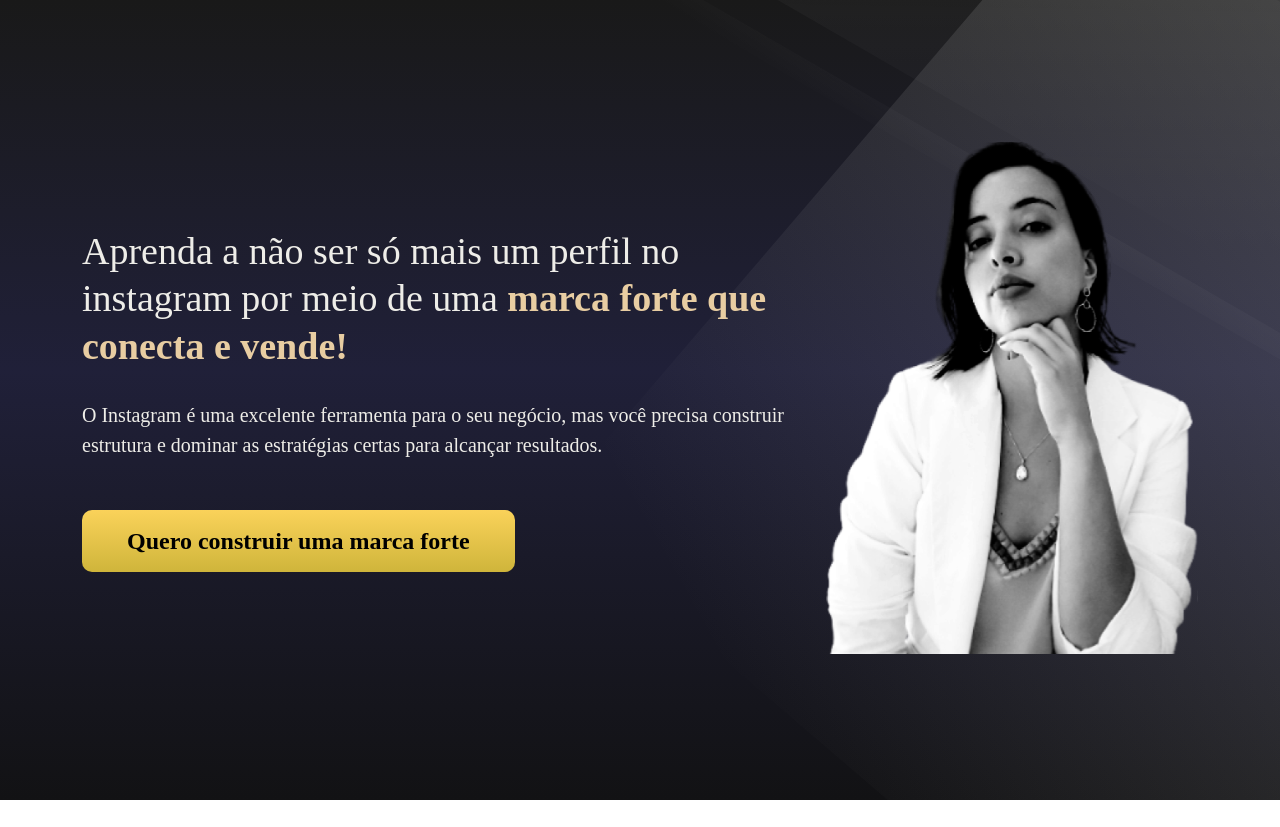
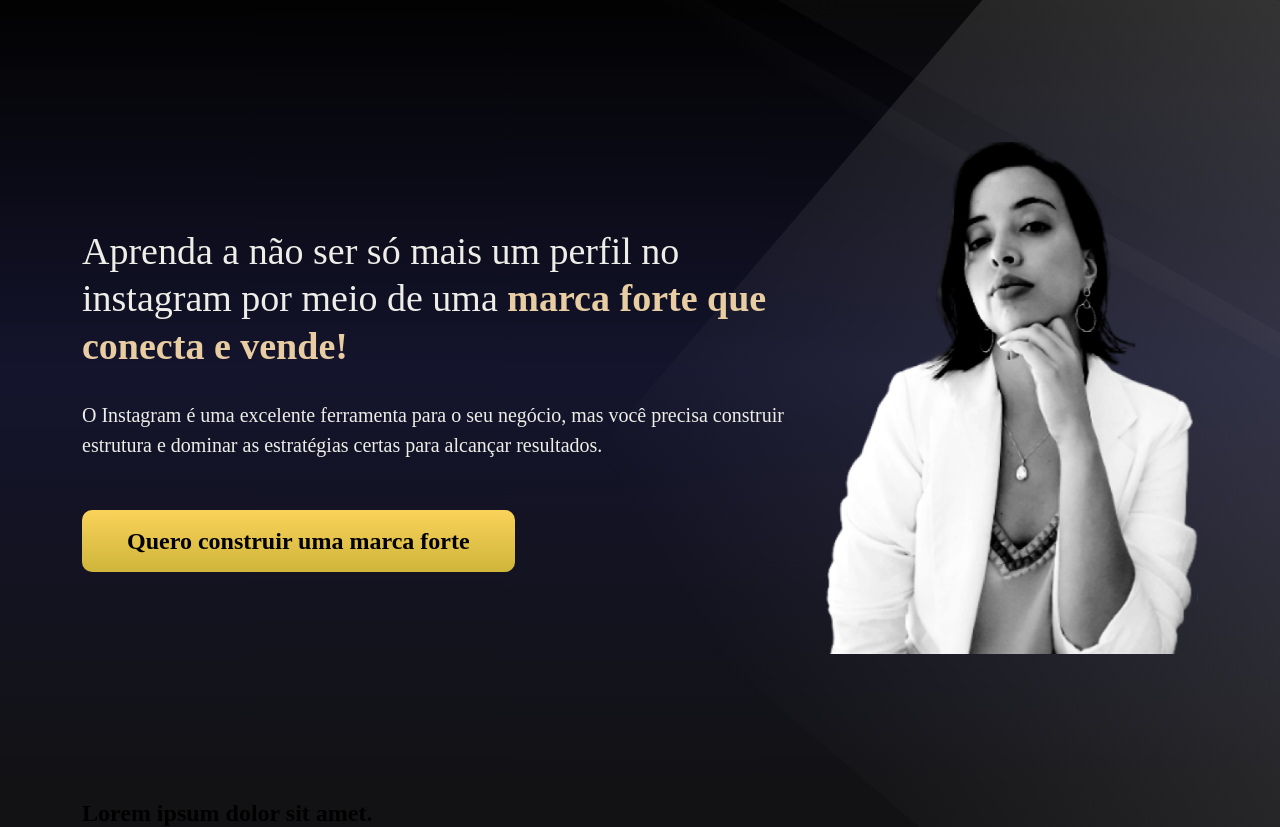
Before and after one commit to rodrigoanastacio/DS_intense, a Next.js app: page / in a window 1280 px wide. Before the commit the page ends 800 px from the top, so only its background shows below. Built offline with nearby package versions, Linux system fonts and the light colour scheme; a web font is replaced by a local one.

Commit message:
Adjusted styles

```diff
--- a/components/Hero/styles.module.scss
+++ b/components/Hero/styles.module.scss
@@ -1,7 +1,7 @@
 .hero {
   width: 100vw;
   min-height: 100vh;
-  padding: 80px 0;
+  padding: 80px auto;
   background: linear-gradient(
     180deg,
     rgba(0, 0, 0, 0.9) 0%,
@@ -10,18 +10,6 @@
   );
   z-index: -1;
   display: flex;
-
-  &::before {
-    content: '';
-    background: url(../../public/shape.svg) no-repeat right top;
-    background-size: 60%;
-    height: 100%;
-    width: 100%;
-    display: block;
-    position: absolute;
-    right: 0;
-    top: 0;
-  }
 }
 
 .container {
--- a/pages/index.js
+++ b/pages/index.js
@@ -7,11 +7,19 @@
 
 export default function Home() {
   return (
+    <>
       <Hero>
         <Headline />
         <div className={styles.img}>
           <img src="dayane-silva.svg" alt="Dayane Silva" />
         </div>
       </Hero>
+
+      <section>
+        <div className={styles.container}>
+          <h2>Lorem ipsum dolor sit amet.</h2>
+        </div>
+      </section>
+    </>
   );
 }
--- a/styles/Home.module.scss
+++ b/styles/Home.module.scss
@@ -1,3 +1,33 @@
+.container {
+  width: 100%;
+  margin: 0 auto;
+  padding: 0 0.75rem;
+  display: flex;
+  flex-direction: column;
+  align-items: center;
+  z-index: 1;
+
+  // @media (min-width: 576px) {
+  //   max-width: 540px;
+  // }
+
+  @media (min-width: 768px) {
+    flex-direction: row;
+  }
+
+  // @media (min-width: 992px) {
+  //   max-width: 960px;
+  // }
+
+  @media (min-width: 1200px) {
+    max-width: 1140px;
+  }
+
+  @media (min-width: 1400px) {
+    max-width: 1320px;
+  }
+}
+
 .img {
   flex: 1;
 }
--- a/styles/globals.scss
+++ b/styles/globals.scss
@@ -11,6 +11,23 @@
 
 html {
   font-family: var(--font-primary);
+}
+
+body {
+  position: relative;
+  background-color: var(--black-500);
+
+  &::before {
+    content: '';
+    background: url(../public/shape.svg) no-repeat right top;
+    background-size: 60%;
+    height: 100%;
+    width: 100%;
+    display: block;
+    position: absolute;
+    right: 0;
+    top: 0;
+  }
 }
 
 img {
```
Lines whose indentation alone changed are shown as unchanged.
